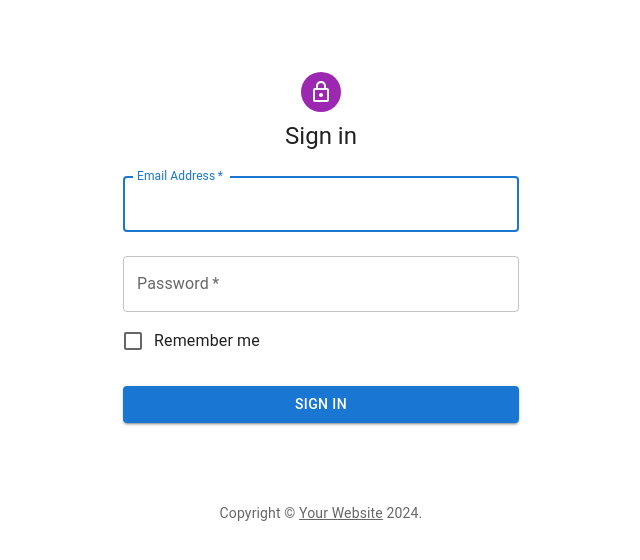
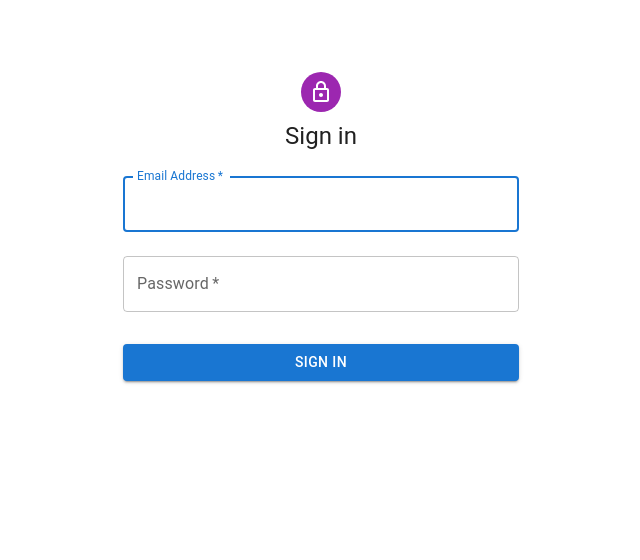
Before and after one commit to IEC97/TPOCDatos, a React (Create React App) app: page /SearchPersonal in a window 1280 px wide. Shown: the top 560 px of the page, without its empty margins (319-959 px from the left). Built offline with nearby package versions, Linux system fonts and the light colour scheme.

Commit message:
Haciendo algunos cambios

```diff
--- a/package.json
+++ b/package.json
@@ -14,6 +14,7 @@
     "@testing-library/user-event": "^13.5.0",
     "react": "^18.3.1",
     "react-dom": "^18.3.1",
+    "react-hook-form": "^7.53.1",
     "react-router-dom": "^6.27.0",
     "react-scripts": "5.0.1",
     "reactstrap": "^9.2.3",
--- a/src/App1.js
+++ b/src/App1.js
@@ -3,42 +3,63 @@ import Avatar from '@mui/material/Avatar';
 import Button from '@mui/material/Button';
 import CssBaseline from '@mui/material/CssBaseline';
 import TextField from '@mui/material/TextField';
-import FormControlLabel from '@mui/material/FormControlLabel';
-import Checkbox from '@mui/material/Checkbox';
-import Link from '@mui/material/Link';
-// import Grid from '@mui/material/Grid';
 import Box from '@mui/material/Box';
 import LockOutlinedIcon from '@mui/icons-material/LockOutlined';
 import Typography from '@mui/material/Typography';
 import Container from '@mui/material/Container';
 import { createTheme, ThemeProvider } from '@mui/material/styles';
-
-
-function Copyright(props) {
-  return (
-    <Typography variant="body2" color="text.secondary" align="center" {...props}>
-      {'Copyright © '}
-      <Link color="inherit" href="https://mui.com/">
-        Your Website
-      </Link>{' '}
-      {new Date().getFullYear()}
-      {'.'}
-    </Typography>
-  );
-}
-
-// TODO remove, this demo shouldn't need to reset the theme.
+//import VistaAdmin from './views/VistaAdmin';
 
 const defaultTheme = createTheme();
 
 export default function SignIn() {
+
+
+  const validCredentials = [
+    { email: 'user@example.com', password: 'password123' },
+    { email: 'admin@example.com', password: 'admin123' },
+  ];
+
+  const validateEmail = (email) => {
+    const emailRegex = /^[^\s@]+@[^\s@]+\.[^\s@]+$/;
+    return emailRegex.test(email);
+  };
+
+  const validatePassword = (password) => {
+    return password.length >= 6;
+  };
+
   const handleSubmit = (event) => {
     event.preventDefault();
     const data = new FormData(event.currentTarget);
-    console.log({
-      email: data.get('email'),
-      password: data.get('password'),
-    });
+    const email = data.get('email');
+    const password = data.get('password');
+
+    // Validar el email
+    if (!validateEmail(email)) {
+      alert('Por favor, introduce un correo electrónico válido.');
+      return;
+    }
+
+    // Validar la contraseña
+    if (!validatePassword(password)) {
+      alert('La contraseña debe tener al menos 6 caracteres.');
+      return;
+    }
+
+    // Simulación de autenticación
+    const user = validCredentials.find(
+      (credential) => credential.email === email && credential.password === password
+    );
+
+    if (user) {
+      alert('Inicio de sesión exitoso!');
+      console.log('Usuario autenticado:', { email });
+      // Aquí podrías redirigir al usuario
+      //window.location.href = '/dashboard';
+    } else {
+      alert('Credenciales incorrectas. Intenta de nuevo.');
+    }
   };
 
   return (
@@ -80,10 +101,6 @@ export default function SignIn() {
               id="password"
               autoComplete="current-password"
             />
-            <FormControlLabel
-              control={<Checkbox value="remember" color="primary" />}
-              label="Remember me"
-            />
             <Button
               type="submit"
               fullWidth
@@ -92,21 +109,8 @@ export default function SignIn() {
             >
               Sign In
             </Button>
-            {/* <Grid container>
-              <Grid item xs>
-                <Link href="#" variant="body2">
-                  Forgot password?
-                </Link>
-              </Grid>
-              <Grid item>
-                <Link href="#" variant="body2">
-                  {"Don't have an account? Sign Up"}
-                </Link>
-              </Grid>
-            </Grid> */}
           </Box>
         </Box>
-        <Copyright sx={{ mt: 8, mb: 4 }} />
       </Container>
     </ThemeProvider>
   );
--- a/src/routes/administrador.js
+++ b/src/routes/administrador.js
@@ -41,7 +41,7 @@ const Routes = (props) => {
 
   return (
     <div >
-      <Router history={history}>
+      {/* <Router history={history}> */}
         <div className={classes.root}>
           <Drawer
             variant="permanent"
@@ -56,10 +56,10 @@ const Routes = (props) => {
             </List>
           </Drawer>
           <main className={classes.content}>
-            <Route path="/SearchPersonal" component={SearchPersonal}/>
+            {/* <Route path="/SearchPersonal" component={SearchPersonal}/>             */}
           </main>
         </div>
-      </Router>
+      {/* </Router> */}
     </div>
   );
 }
```
Also changed, not shown: src/views/HomePrincipal.js (+3 -7 lines), 1 other file (tests, documents, lock files or other folders).
